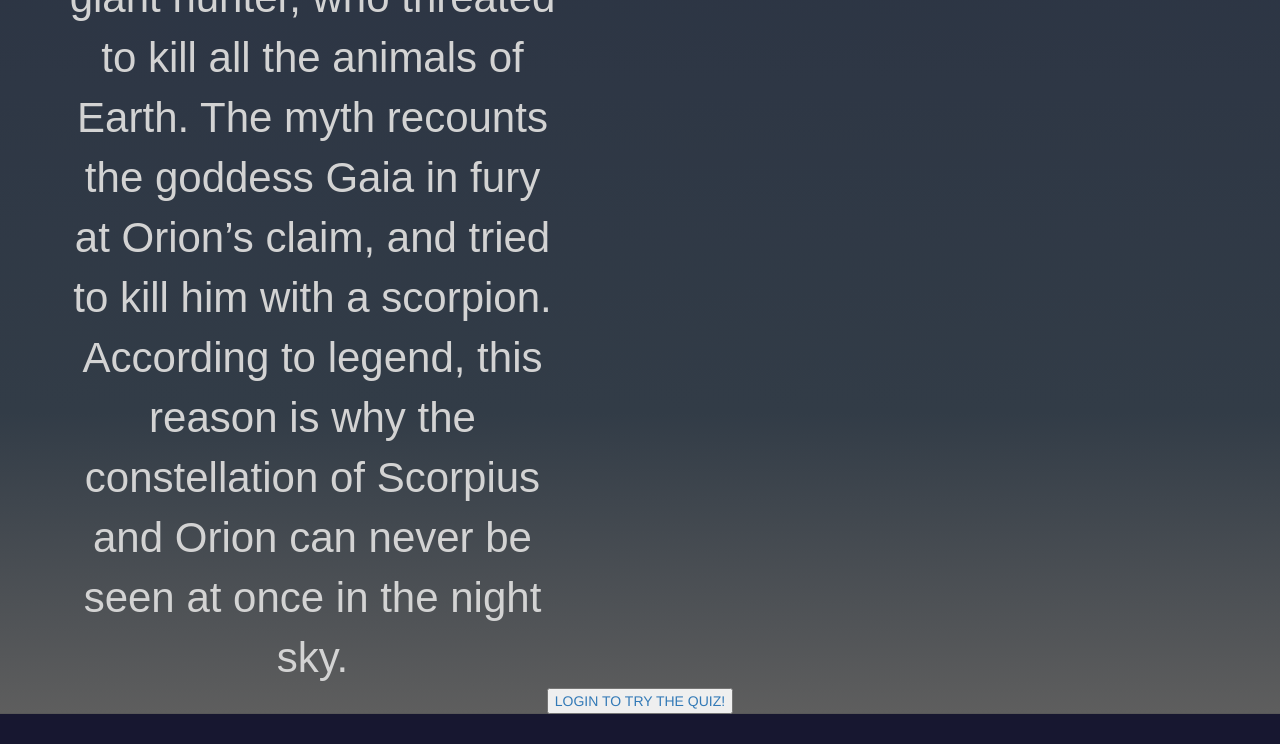
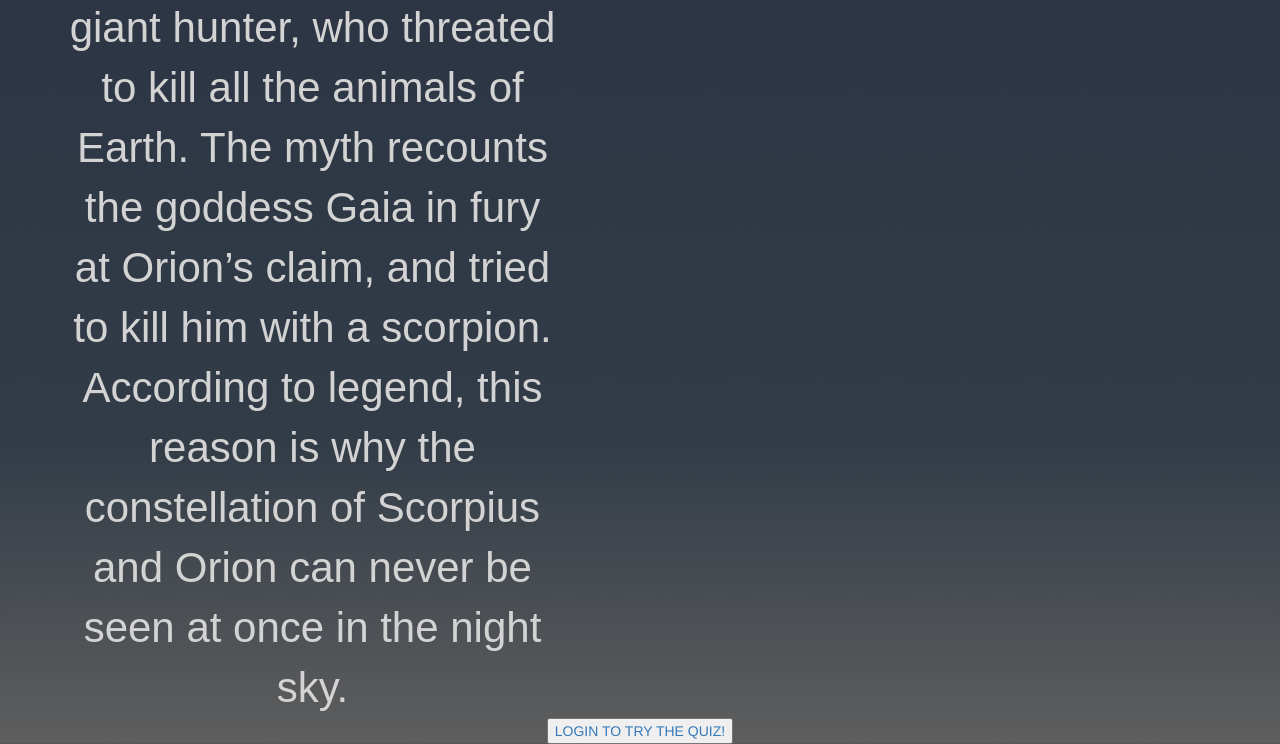
Before and after one commit to 22716248/Agile-Web-Dev-Proj-1, a Flask app: page / in a window 1280 px wide. Shown: the part 4316-5060 px from the top of the page. Before the commit the page ends 5030 px from the top, so only its background shows below. Run offline with Flask 2, Linux system fonts and the light colour scheme; some libraries are stand-ins or nearby versions.

Commit message:
add constlattion text changes to css

```diff
--- a/app/static/style.css
+++ b/app/static/style.css
@@ -74,6 +74,10 @@ p {
   align-items: center;
 }
 
+.constellation-text{
+  margin-top: 10px;
+}
+
 .fading-img {
   transition: 500ms;
   height: 50vh;
```
